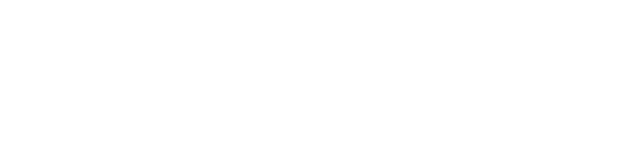
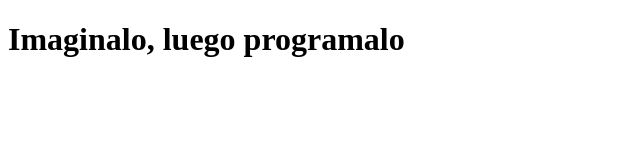
Before and after one commit to MaricieloIsabel/Proyecto-Zeta-, a plain HTML site: page Proyecto-Nª01/MiWeb-Nª02/index.html in a window 1280 px wide. Shown: the whole page, without its empty margins (0-640 px from the left). Drawn offline with Linux system fonts and the light colour scheme.

Commit message:
Mi primera página Web

```diff
--- a/Proyecto-Nª01/MiWeb-Nª02/index.html
+++ b/Proyecto-Nª01/MiWeb-Nª02/index.html
@@ -7,6 +7,8 @@
     <title>Codeando</title>
 </head>
 <body>
-
+    <header>
+        <h1>Imaginalo, luego programalo</h1>
+    </header>
 </body>
 </html>
```
